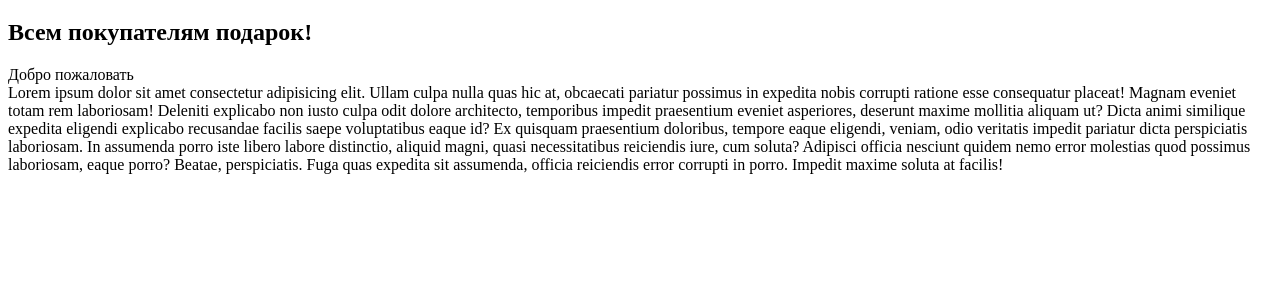
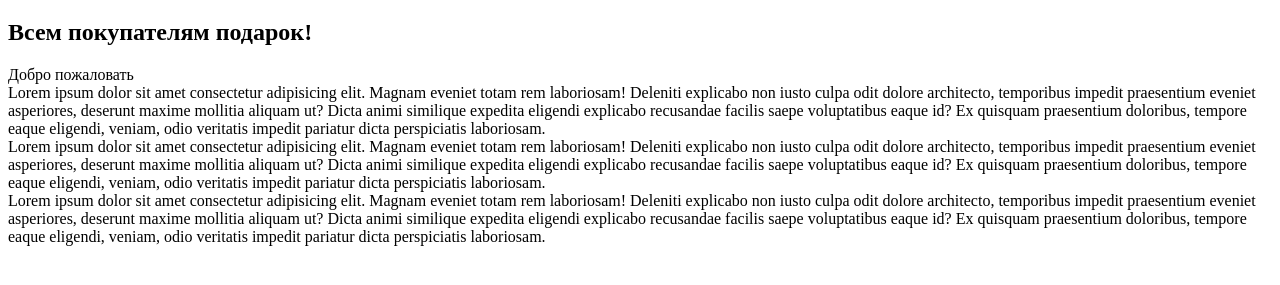
Before and after one commit to KamilGimazitdinov/cinema-tikets-innopolis, a plain HTML site: page index.html in a window 1280 px wide. Shown: the part 61-346 px from the top of the page. Drawn offline with Linux system fonts and the light colour scheme.

Commit message:
Добавлен текст

```diff
--- a/index.html
+++ b/index.html
@@ -10,10 +10,25 @@
     <h2>Всем покупателям подарок!</h2>
         <div>Добро пожаловать
             <div>
-                Lorem ipsum dolor sit amet consectetur adipisicing elit. Ullam culpa nulla quas hic at, obcaecati pariatur possimus in expedita nobis corrupti ratione esse consequatur placeat! Magnam eveniet totam rem laboriosam!
-                Deleniti explicabo non iusto culpa odit dolore architecto, temporibus impedit praesentium eveniet asperiores, deserunt maxime mollitia aliquam ut? Dicta animi similique expedita eligendi explicabo recusandae facilis saepe voluptatibus eaque id?
-                Ex quisquam praesentium doloribus, tempore eaque eligendi, veniam, odio veritatis impedit pariatur dicta perspiciatis laboriosam. In assumenda porro iste libero labore distinctio, aliquid magni, quasi necessitatibus reiciendis iure, cum soluta?
-                Adipisci officia nesciunt quidem nemo error molestias quod possimus laboriosam, eaque porro? Beatae, perspiciatis. Fuga quas expedita sit assumenda, officia reiciendis error corrupti in porro. Impedit maxime soluta at facilis!
+                Lorem ipsum dolor sit amet consectetur adipisicing elit.
+                Magnam eveniet totam rem laboriosam! Deleniti explicabo non iusto culpa odit dolore architecto,
+                temporibus impedit praesentium eveniet asperiores, deserunt maxime mollitia aliquam ut?
+                Dicta animi similique expedita eligendi explicabo recusandae facilis saepe voluptatibus eaque id?
+                Ex quisquam praesentium doloribus, tempore eaque eligendi, veniam, odio veritatis impedit pariatur dicta perspiciatis laboriosam.
+            </div>
+            <div>
+                Lorem ipsum dolor sit amet consectetur adipisicing elit.
+                Magnam eveniet totam rem laboriosam! Deleniti explicabo non iusto culpa odit dolore architecto,
+                temporibus impedit praesentium eveniet asperiores, deserunt maxime mollitia aliquam ut?
+                Dicta animi similique expedita eligendi explicabo recusandae facilis saepe voluptatibus eaque id?
+                Ex quisquam praesentium doloribus, tempore eaque eligendi, veniam, odio veritatis impedit pariatur dicta perspiciatis laboriosam.
+            </div>
+            <div>
+                Lorem ipsum dolor sit amet consectetur adipisicing elit.
+                Magnam eveniet totam rem laboriosam! Deleniti explicabo non iusto culpa odit dolore architecto,
+                temporibus impedit praesentium eveniet asperiores, deserunt maxime mollitia aliquam ut?
+                Dicta animi similique expedita eligendi explicabo recusandae facilis saepe voluptatibus eaque id?
+                Ex quisquam praesentium doloribus, tempore eaque eligendi, veniam, odio veritatis impedit pariatur dicta perspiciatis laboriosam.
             </div>
         </div>
 </body>
```
